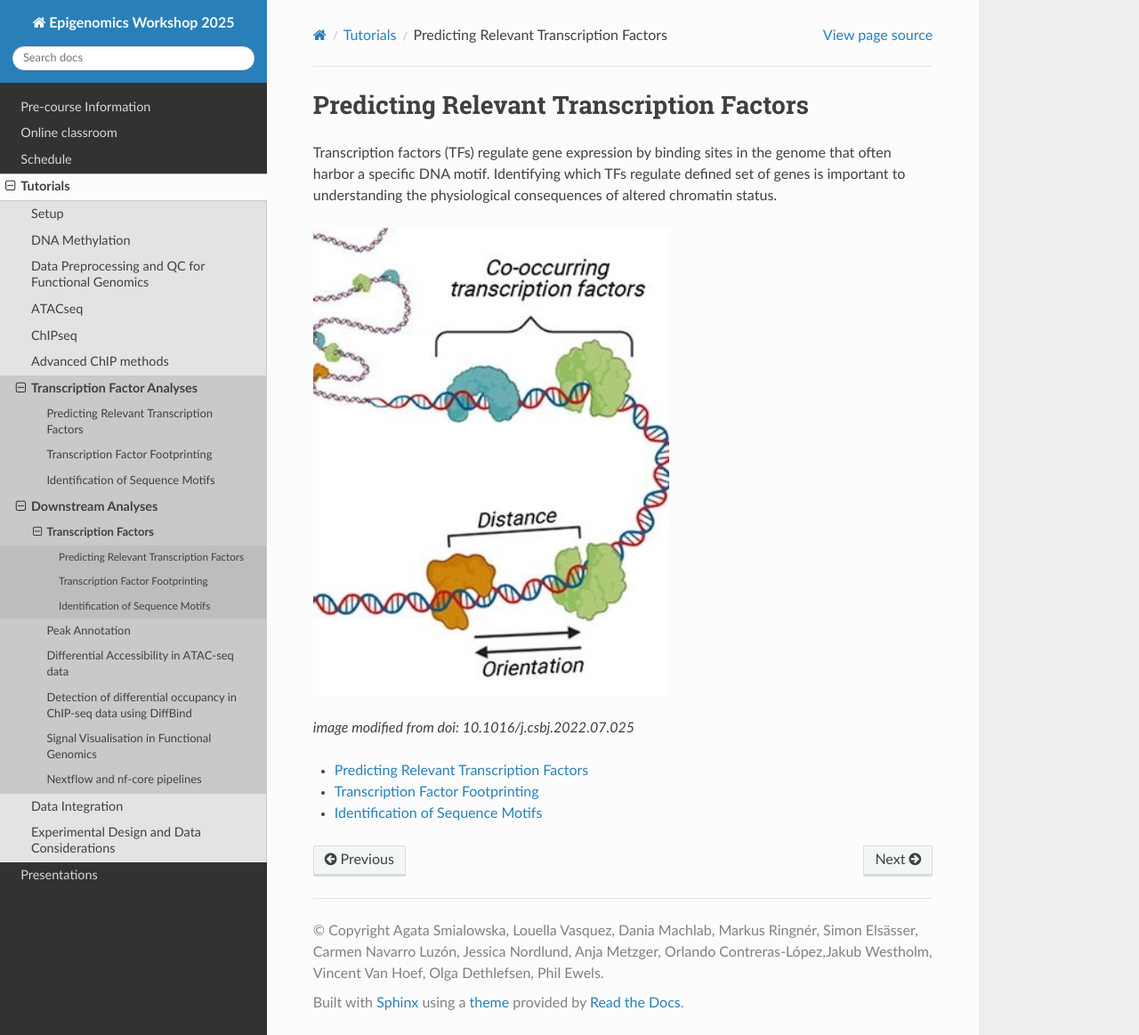
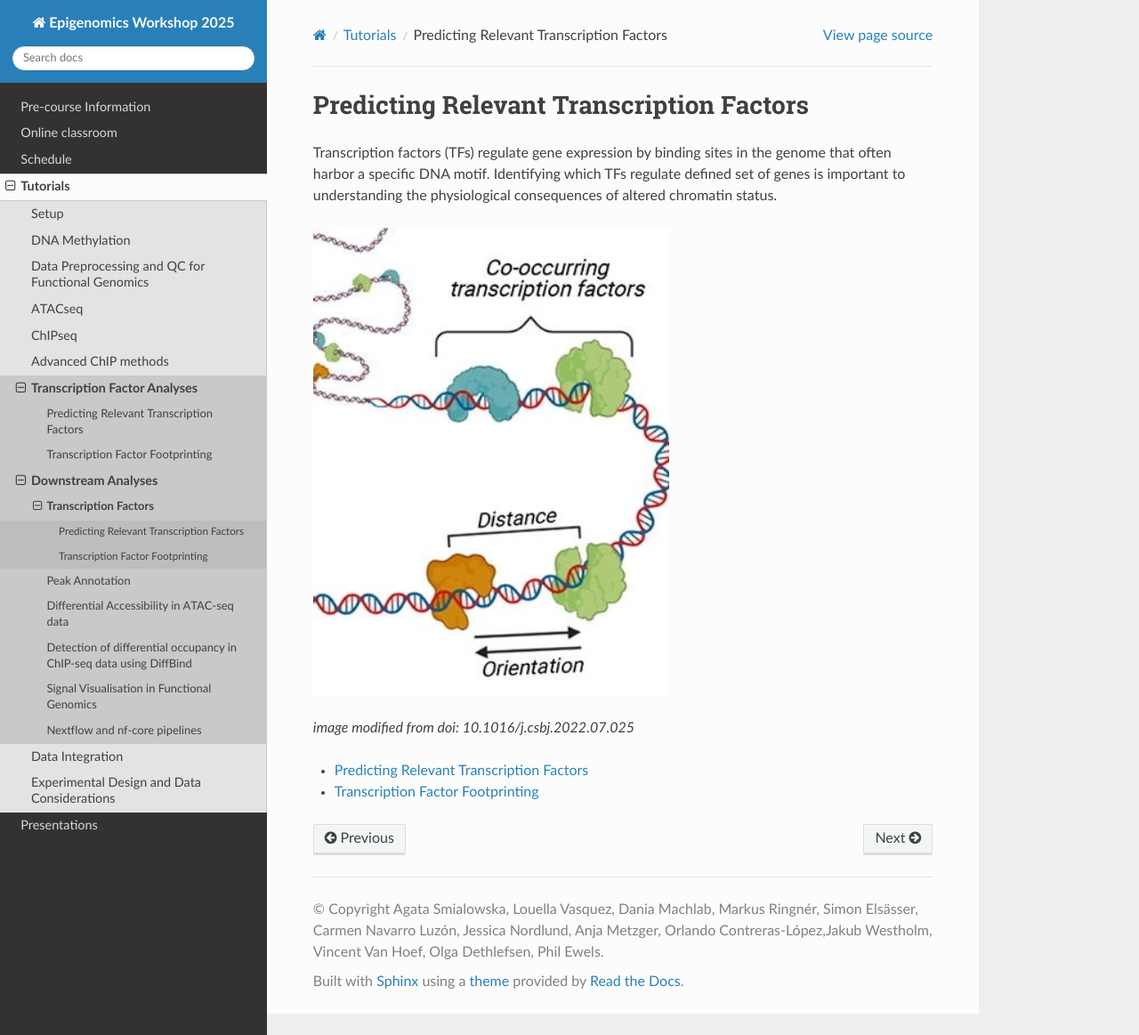
Before and after one commit to NBISweden/workshop-epigenomics-RTDs, a Sphinx documentation site: the page built from docs/content/tutorials/TF_tutorials.rst, in a window 1280 px wide and 1163 px high. Shown: the whole window at 89% size. Built offline with Sphinx 7.4.7 and the Read the Docs theme 3.1.0, drawn with Linux system fonts in a browser that asks for light colours.

Commit message:
Update TF_tutorials.rst

```diff
--- a/docs/content/tutorials/TF_tutorials.rst
+++ b/docs/content/tutorials/TF_tutorials.rst
@@ -23,4 +23,5 @@ Transcription factors (TFs) regulate gene expression by binding sites in the gen
 
    Predicting Relevant Transcription Factors <motifAnalyses/motifAnalyses.rst>
    Transcription Factor Footprinting <ATACseq/lab-atac-TFfootprnt.rst>
-   Identification of Sequence Motifs <motifs/lab-motifs.rst>
+
+.. Identification of Sequence Motifs <motifs/lab-motifs.rst>
```
